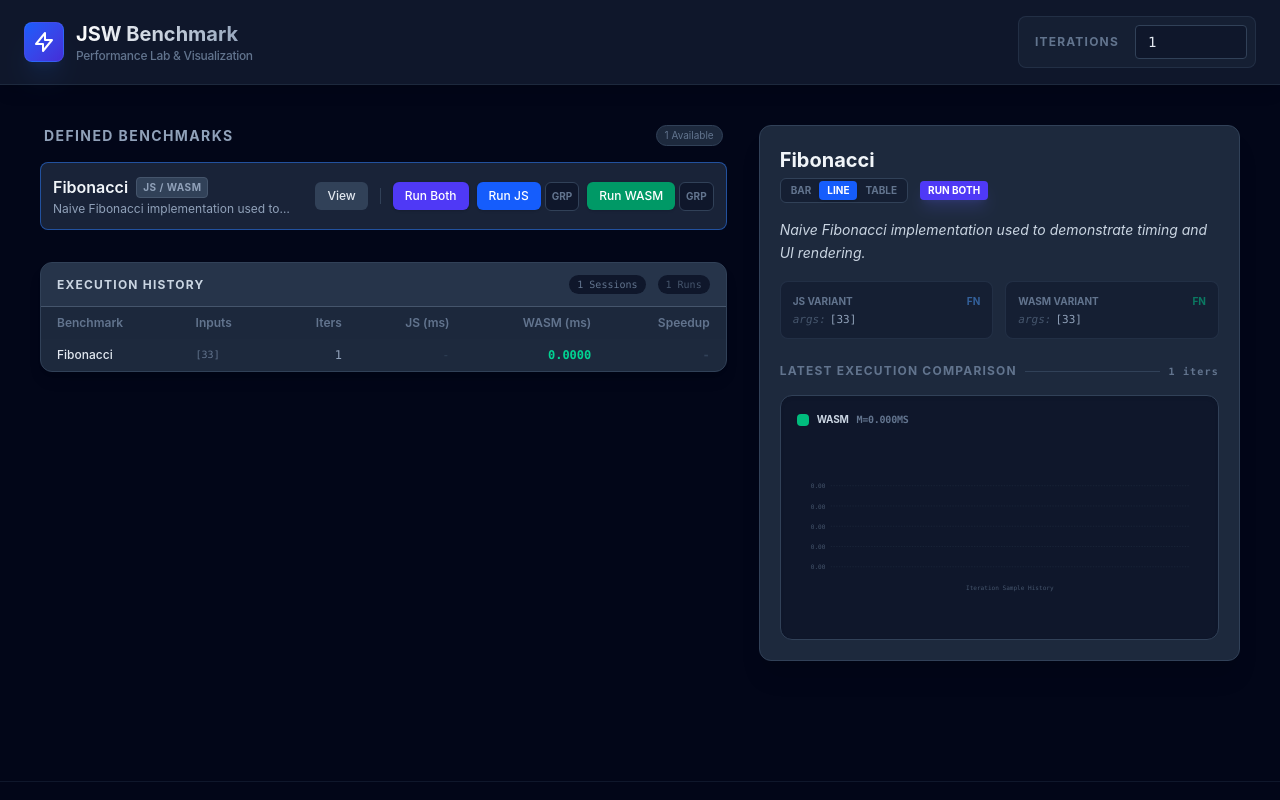
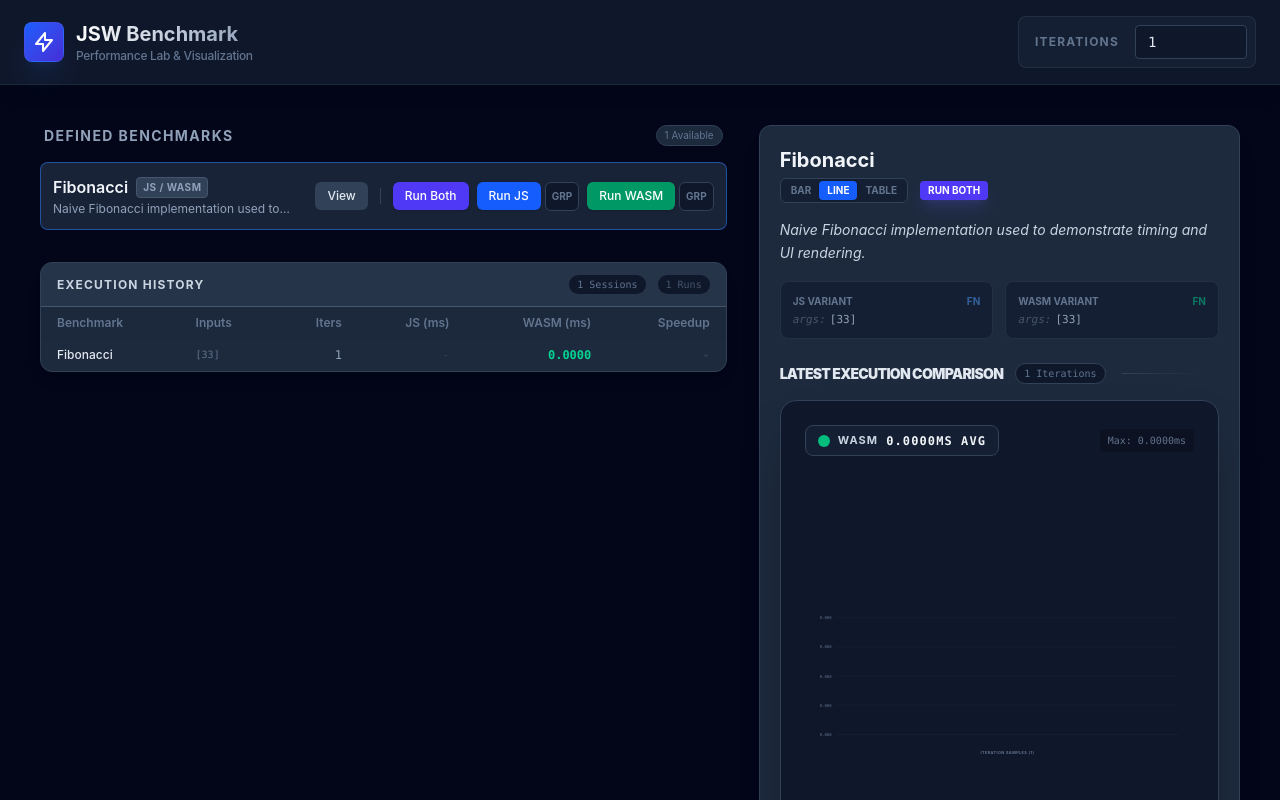
Before and after one commit to EV-OD/vite-plugin-jsw, a React (Vite) app in the folder playground-react/: page / in a window 1280 px wide. Both pictures are taken after a click on the button "Run WASM". Shown: the top 800 px of the page. Built offline with nearby package versions, Linux system fonts and the light colour scheme.

Commit message:
feat: enhance BenchmarkDetails and Chart components with improved UI and functionality

```diff
--- a/playground-react/src/benchmark/manager/components/BenchmarkDetails.tsx
+++ b/playground-react/src/benchmark/manager/components/BenchmarkDetails.tsx
@@ -124,10 +124,14 @@ export function BenchmarkDetails() {
         <div className="space-y-6">
           {displayedBatches.map(batch => (
             <div key={batch.id} className="space-y-4">
-               <div className="text-xs font-bold text-slate-500 uppercase tracking-widest flex items-center gap-2">
-                <span>Latest Execution Comparison</span>
-                <span className="h-px flex-1 bg-slate-700"></span>
-                <span className="text-[10px] font-mono lowercase">{(batch.js?.iters || batch.wasm?.iters)} iters</span>
+               <div className="flex items-center justify-between">
+                <div className="flex items-center gap-3">
+                  <h3 className="text-sm font-black uppercase tracking-tighter text-slate-200">Latest Execution Comparison</h3>
+                  <span className="px-2 py-0.5 rounded-full bg-slate-900 text-[10px] font-mono text-slate-500 border border-slate-700">
+                    {batch.js?.iters || batch.wasm?.iters} Iterations
+                  </span>
+                </div>
+                <div className="h-px flex-1 bg-gradient-to-r from-slate-700 to-transparent mx-4"></div>
               </div>
 
               <BenchmarkChart
--- a/playground-react/src/benchmark/manager/components/Chart.tsx
+++ b/playground-react/src/benchmark/manager/components/Chart.tsx
@@ -28,34 +28,51 @@ export function BenchmarkChart({ results }: ChartProps) {
         <table className="w-full text-left text-xs bg-slate-900">
           <thead className="bg-slate-800 text-gray-400">
             <tr>
-              <th className="px-2 py-1 border-r border-slate-700 w-8">#</th>
+              <th className="px-3 py-2 border-r border-slate-700 w-10 text-center">#</th>
               {results.map(r => (
-                <th key={r.variant} className="px-2 py-1 border-r border-slate-700">
-                  <span className={`${r.color} uppercase text-[9px]`}>{r.variant}</span> (ms)
+                <th key={r.variant} className="px-3 py-2 border-r border-slate-700">
+                  <div className="flex items-center gap-1.5">
+                    <span className={`w-2 h-2 rounded-full ${r.fill}`}></span>
+                    <span className={`${r.color} uppercase text-[10px] font-black`}>{r.variant}</span>
+                  </div>
                 </th>
               ))}
-              <th className="px-2 py-1 text-right">Inputs</th>
+              <th className="px-3 py-2 border-r border-slate-700 text-center font-bold text-[10px] uppercase">Ratio</th>
+              <th className="px-3 py-2 text-right font-bold text-[10px] uppercase">Inputs</th>
             </tr>
           </thead>
           <tbody className="divide-y divide-slate-700">
-            {Array.from({ length: Math.min(maxSamples, 100) }).map((_, i) => (
+            {Array.from({ length: Math.min(maxSamples, 100) }).map((_, i) => {
+              const v1 = results[0]?.samples?.[i] || 0
+              const v2 = results[1]?.samples?.[i] || 0
+              const ratio = (v1 > 0 && v2 > 0) ? (v1 / v2) : null
+
+              return (
                 <tr key={i} className="hover:bg-slate-800/50 transition-colors group">
-                <td className="px-2 py-1 text-gray-500 font-mono border-r border-slate-700">{i + 1}</td>
+                  <td className="px-3 py-2 text-gray-500 font-mono border-r border-slate-700 text-center">{i + 1}</td>
                   {results.map(r => (
-                  <td key={r.variant} className="px-2 py-1 font-mono border-r border-slate-700">
-                    {r.samples?.[i]?.toFixed(4) || '-'}
+                    <td key={r.variant} className="px-3 py-2 font-mono border-r border-slate-700 text-slate-200">
+                      {r.samples?.[i] !== undefined ? r.samples[i].toFixed(5) : '-'}
                     </td>
                   ))}
-                <td className="px-2 py-1 text-right whitespace-nowrap">
+                  <td className="px-3 py-2 font-mono border-r border-slate-700 text-center">
+                    {ratio ? (
+                      <span className={`text-[10px] font-bold px-1.5 py-0.5 rounded ${ratio > 1 ? 'bg-emerald-500/10 text-emerald-400' : 'bg-amber-500/10 text-amber-400'}`}>
+                        {ratio.toFixed(2)}x
+                      </span>
+                    ) : '-'}
+                  </td>
+                  <td className="px-3 py-2 text-right whitespace-nowrap">
                     <button
                       onClick={() => setInspectIndex(i)}
-                    className="text-[9px] px-1.5 py-0.5 rounded bg-slate-700 hover:bg-indigo-600 text-slate-300 hover:text-white transition-all uppercase font-bold"
+                      className="text-[10px] px-2 py-1 rounded bg-slate-800 hover:bg-slate-700 border border-slate-700 text-slate-400 hover:text-white transition-all uppercase font-bold"
                     >
                       Inspect
                     </button>
                   </td>
                 </tr>
-            ))}
+              )
+            })}
           </tbody>
         </table>
 
@@ -84,46 +101,82 @@ export function BenchmarkChart({ results }: ChartProps) {
     )
   }
 
-  const width = 600
-  const height = 180
-  const margin = { top: 20, right: 20, bottom: 40, left: 50 }
+  const width = 1000
+  const height = 400
+  const margin = { top: 40, right: 40, bottom: 60, left: 80 }
   const chartW = width - margin.left - margin.right
   const chartH = height - margin.top - margin.bottom
 
+  const handleMouseMove = (e: React.MouseEvent<SVGSVGElement>) => {
+    const svg = e.currentTarget
+    const rect = svg.getBoundingClientRect()
+    const x = ((e.clientX - rect.left) / rect.width) * width - margin.left
+    const index = Math.round((x / chartW) * (maxSamples - 1))
+    if (index >= 0 && index < maxSamples) {
+      setHoverIndex(index)
+    }
+  }
+
   return (
-    <div className="mt-4 bg-slate-900 p-4 rounded-xl border border-slate-700 shadow-inner">
+    <div className="mt-4 bg-slate-900 p-6 rounded-2xl border border-slate-700 shadow-2xl">
       {/* Legend */}
-      <div className="mb-4 flex flex-wrap gap-4 text-[10px] font-bold uppercase tracking-tight">
+      <div className="mb-6 flex flex-wrap items-center justify-between gap-4">
+        <div className="flex gap-4 text-[11px] font-bold uppercase tracking-widest">
           {results.map(r => (
-          <div key={r.variant} className="flex items-center gap-2">
-            <span className={`w-3 h-3 rounded-sm ${r.fill}`}></span>
+            <div key={r.variant} className="flex items-center gap-2 px-3 py-1.5 rounded-lg bg-slate-800/50 border border-slate-700">
+              <span className={`w-3 h-3 rounded-full ${r.fill}`}></span>
               <span className="text-slate-300">{r.variant}</span>
-            <span className="text-slate-500 font-mono">μ={r.avg.toFixed(3)}ms</span>
+              <span className="text-slate-100 font-mono text-xs">{r.avg.toFixed(4)}ms avg</span>
             </div>
           ))}
         </div>
+        <div className="text-[10px] font-mono text-slate-500 bg-black/20 px-2 py-1 rounded">
+          Max: {globalMax.toFixed(4)}ms
+        </div>
+      </div>
 
-      <div className="relative group/svg">
+      <div className="relative">
         <svg
           width="100%"
           height={height}
           viewBox={`0 0 ${width} ${height}`}
-          className="overflow-visible"
+          className="overflow-visible cursor-crosshair"
+          onMouseMove={handleMouseMove}
           onMouseLeave={() => setHoverIndex(null)}
         >
-          {/* Y Axis Grid */}
-          {[0, 0.25, 0.5, 0.75, 1].map(p => (
-            <g key={p} transform={`translate(0, ${margin.top + (1-p) * chartH})`}>
-              <line x1={margin.left} x2={width - margin.right} className="stroke-slate-800" strokeDasharray="2,2" />
-              <text x={margin.left - 8} y="4" className="fill-slate-600 font-mono text-[9px]" textAnchor="end">
-                {(globalMax * p).toFixed(2)}
+          {/* Y Axis Grid & Labels */}
+          {[0, 0.25, 0.5, 0.75, 1].map(p => {
+            const val = globalMax * p
+            const y = margin.top + (1-p) * chartH
+            return (
+              <g key={p}>
+                <line
+                  x1={margin.left}
+                  x2={width - margin.right}
+                  y1={y} y2={y}
+                  className="stroke-slate-800"
+                  strokeWidth="1"
+                />
+                <text
+                  x={margin.left - 12}
+                  y={y + 4}
+                  className="fill-slate-500 font-mono text-[10px]"
+                  textAnchor="end"
+                >
+                  {val.toFixed(3)}
                 </text>
               </g>
-          ))}
+            )
+          })}
 
-          {/* X Axis Labels (Samples) */}
-          <text x={margin.left + chartW / 2} y={height - 5} className="fill-slate-600 font-mono text-[9px]" textAnchor="middle">
-            Iteration Sample History
+          {/* X Axis Label */}
+          <text
+            x={margin.left + chartW / 2}
+            y={height - 10}
+            className="fill-slate-500 font-bold uppercase tracking-widest text-[10px]"
+            textAnchor="middle"
+          >
+            Iteration Samples ({maxSamples})
           </text>
 
           <g transform={`translate(${margin.left}, ${margin.top})`}>
@@ -140,9 +193,10 @@ export function BenchmarkChart({ results }: ChartProps) {
                     .join(' ')}
                   fill="none"
                   stroke="currentColor"
-                  strokeWidth="2"
+                  strokeWidth="2.5"
+                  strokeLinecap="round"
                   strokeLinejoin="round"
-                  className={r.color}
+                  className={`${r.color} drop-shadow-[0_0_8px_rgba(0,0,0,0.5)]`}
                 />
               ))
             ) : (
@@ -157,45 +211,67 @@ export function BenchmarkChart({ results }: ChartProps) {
                       key={`${ri}-${i}`}
                       x={x}
                       y={chartH - h}
-                      width={Math.max(1, barSpacing - 1)}
+                      width={Math.max(2, barSpacing - 1)}
                       height={h}
-                      className={`${r.fill} opacity-80 hover:opacity-100 transition-opacity`}
-                      onMouseEnter={() => setHoverIndex(i)}
+                      className={`${r.fill} opacity-60 hover:opacity-100 transition-opacity`}
                     />
                   )
                 })
               })
             )}
 
-            {/* Hover Guide Line */}
+            {/* Hover Indicator */}
             {hoverIndex !== null && (
+              <g>
                 <line
                   x1={(hoverIndex / (maxSamples - 1 || 1)) * chartW}
                   x2={(hoverIndex / (maxSamples - 1 || 1)) * chartW}
                   y1={0} y2={chartH}
-                className="stroke-white/20"
+                  className="stroke-slate-600/50"
+                  strokeWidth="1"
                   strokeDasharray="4,4"
                 />
+                {results.map((r, ri) => {
+                  const s = r.samples?.[hoverIndex] || 0
+                  return (
+                    <circle
+                      key={ri}
+                      cx={(hoverIndex / (maxSamples - 1 || 1)) * chartW}
+                      cy={chartH - (s / globalMax) * chartH}
+                      r="4"
+                      className={`${r.fill} stroke-slate-900 stroke-2 shadow-xl`}
+                    />
+                  )
+                })}
+              </g>
             )}
           </g>
         </svg>
 
-        {/* Floating Tooltip */}
+        {/* Floating Tooltip - Centered relative to hover */}
         {hoverIndex !== null && (
           <div
-            className="absolute pointer-events-none bg-slate-800 border border-slate-600 p-2 rounded shadow-2xl text-[10px] z-20 transition-all duration-75"
+            className="absolute pointer-events-none bg-slate-800/95 backdrop-blur-sm border border-slate-600 p-3 rounded-xl shadow-[0_20px_50px_rgba(0,0,0,0.5)] z-50 transition-all duration-75 min-w-[140px]"
             style={{
-              left: Math.min(margin.left + (hoverIndex / (maxSamples - 1 || 1)) * chartW + 10, width - 120),
-              top: margin.top
+              left: Math.min(Math.max(margin.left + (hoverIndex / (maxSamples - 1 || 1)) * chartW - 70, 0), width - 150),
+              top: -10
             }}
           >
-            <div className="font-bold border-b border-slate-700 pb-1 mb-1 text-white">Sample #{hoverIndex + 1}</div>
+            <div className="font-bold border-b border-slate-700/50 pb-2 mb-2 text-white flex justify-between items-center">
+              <span className="text-[10px] uppercase tracking-wider text-slate-400">Sample</span>
+              <span className="font-mono text-xs">#{hoverIndex + 1}</span>
+            </div>
+            <div className="space-y-1.5">
               {results.map(r => (
-              <div key={r.variant} className="flex justify-between gap-4">
-                <span className={r.color}>{r.variant}:</span>
-                <span className="font-mono">{r.samples?.[hoverIndex]?.toFixed(4)} ms</span>
+                <div key={r.variant} className="flex justify-between items-center gap-4">
+                  <div className="flex items-center gap-1.5">
+                    <span className={`w-1.5 h-1.5 rounded-full ${r.fill}`}></span>
+                    <span className={`text-[10px] font-bold ${r.color} uppercase`}>{r.variant}</span>
+                  </div>
+                  <span className="font-mono text-xs text-slate-100">{r.samples?.[hoverIndex]?.toFixed(4)} ms</span>
                 </div>
               ))}
+            </div>
           </div>
         )}
       </div>
```
Also changed, not shown: playground-react/src/benchmark/runner.ts (+8 -5 lines). Lines whose indentation alone changed are shown as unchanged.
